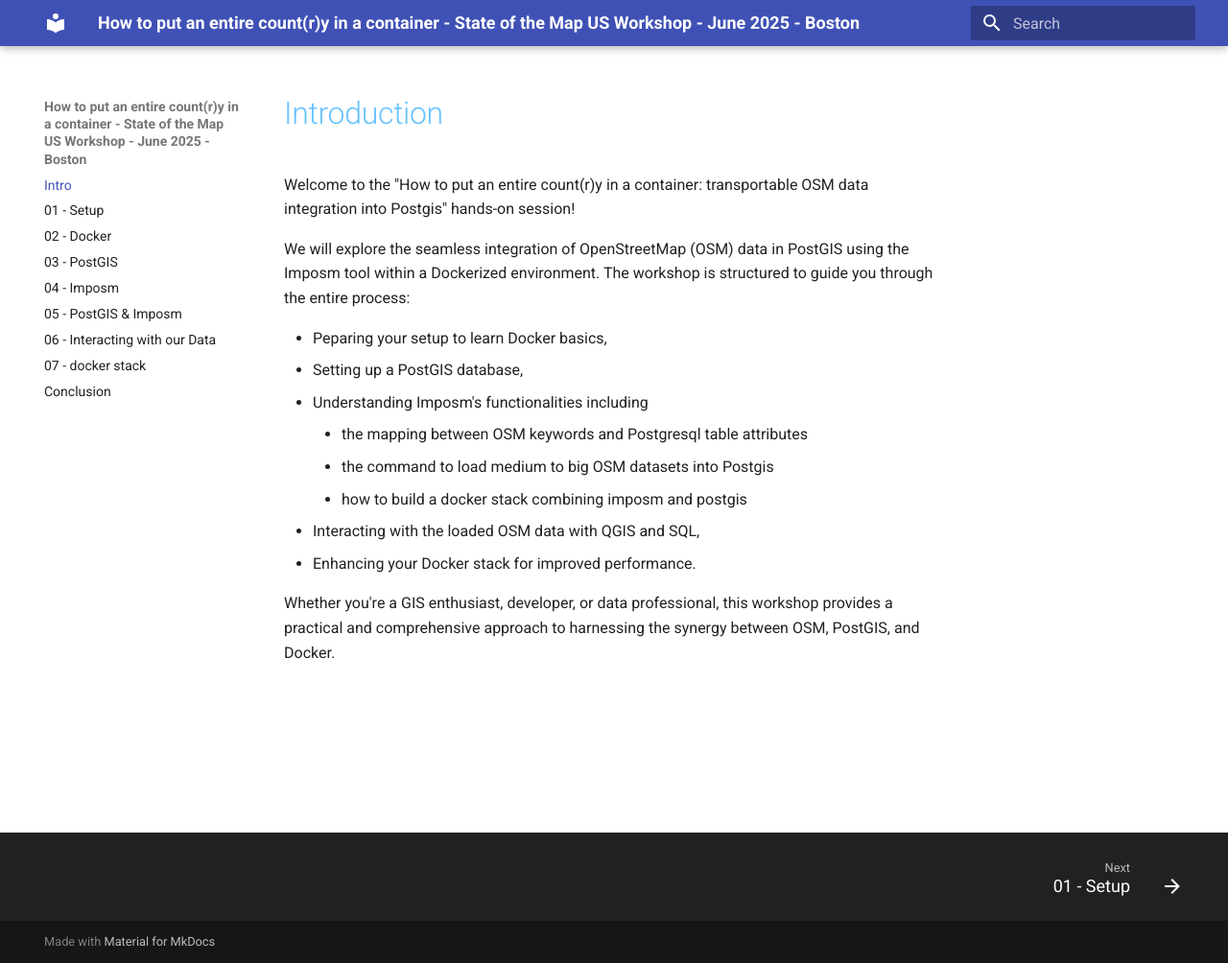
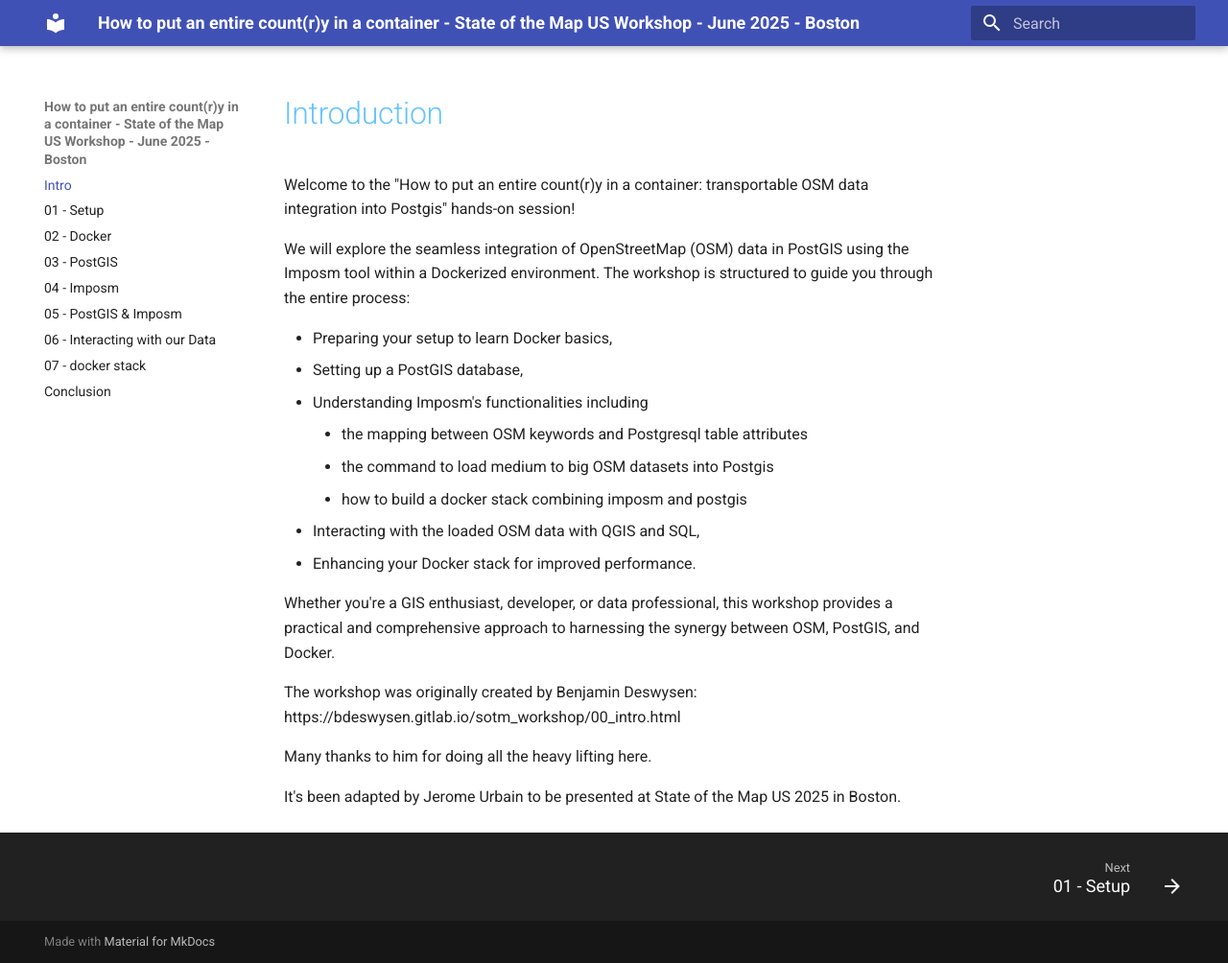
Before and after one commit to jerome-urbain/SotMUS25, an MkDocs documentation site: the page built from docs/index.md, in a window 1280 px wide and 1004 px high. Shown: the whole window at 96% size. Built offline with MkDocs 1.6.1 and Material for MkDocs 9.7.7, drawn with Linux system fonts in a browser that asks for light colours.

```diff
--- a/docs/index.md
+++ b/docs/index.md
@@ -7,7 +7,7 @@ Welcome to the "How to put an entire count(r)y in a container: transportable OSM
 
 We will explore the seamless integration of OpenStreetMap (OSM) data in PostGIS using the Imposm tool within a Dockerized environment. The workshop is structured to guide you through the entire process:
 
--  Peparing your setup to learn Docker basics,
+-  Preparing your setup to learn Docker basics,
 - Setting up a PostGIS database,
 - Understanding Imposm's functionalities including
     - the mapping between OSM keywords and Postgresql table attributes
@@ -17,3 +17,9 @@ We will explore the seamless integration of OpenStreetMap (OSM) data in PostGIS
 - Enhancing your Docker stack for improved performance.
 
 Whether you're a GIS enthusiast, developer, or data professional, this workshop provides a practical and comprehensive approach to harnessing the synergy between OSM, PostGIS, and Docker.
+
+The workshop was originally created by Benjamin Deswysen: https://bdeswysen.gitlab.io/sotm_workshop/00_intro.html
+
+Many thanks to him for doing all the heavy lifting here.
+
+It's been adapted by Jerome Urbain to be presented at State of the Map US 2025 in Boston.
```
Also changed, not shown: docs/02_docker.md (+6 -0 lines), site/search/search_index.json, 3 other files.
